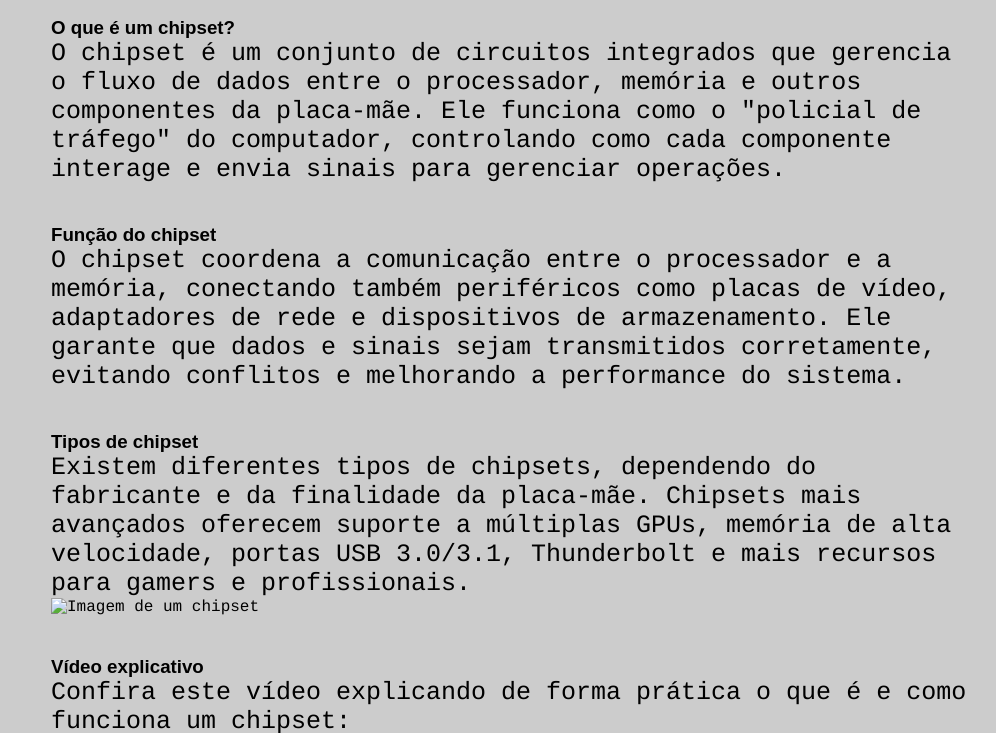
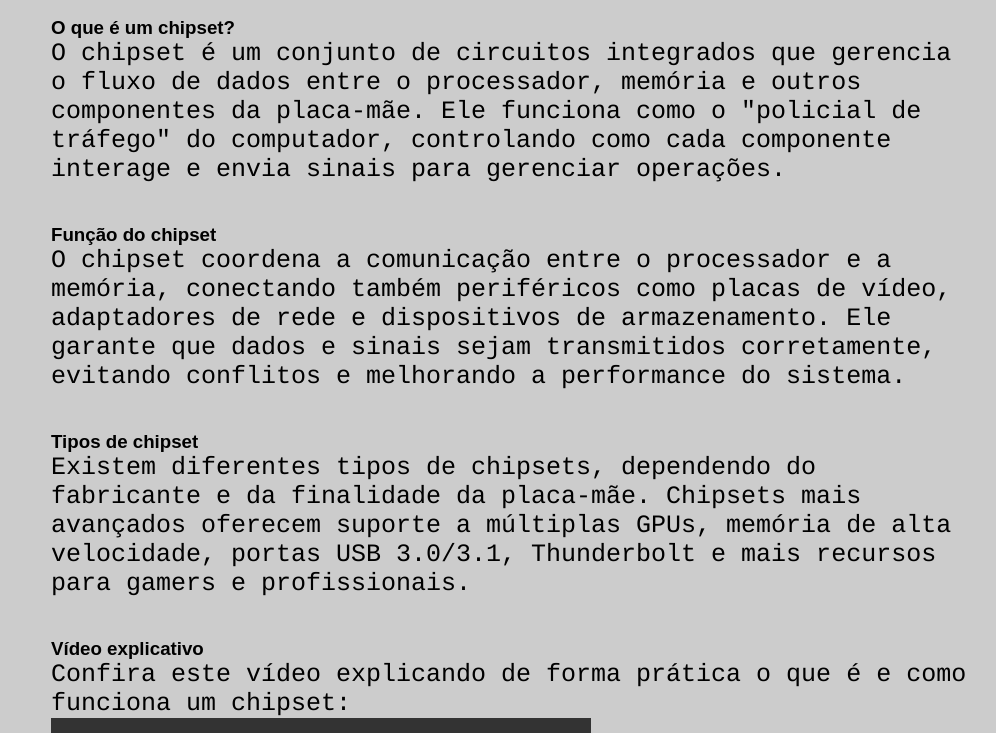
Before and after one commit to YaraMaia09/placa-mae.github.io, a plain HTML site: page chipset.html in a window 1280 px wide. Shown: the part 68-801 px from the top of the page, without its empty margins (129-1125 px from the left). Drawn offline with Linux system fonts and the light colour scheme; grey boxes are pictures that could not be loaded.

Commit message:
Update chipset.html

```diff
--- a/chipset.html
+++ b/chipset.html
@@ -31,7 +31,6 @@
             Existem diferentes tipos de chipsets, dependendo do fabricante e da finalidade da placa-mãe.
             Chipsets mais avançados oferecem suporte a múltiplas GPUs, memória de alta velocidade, portas USB 3.0/3.1, Thunderbolt e mais recursos para gamers e profissionais.
         </p>
-        <img src="chipset.jpg" width="500" height="300" alt="Imagem de um chipset">
     </section>
 
     <section>
```
